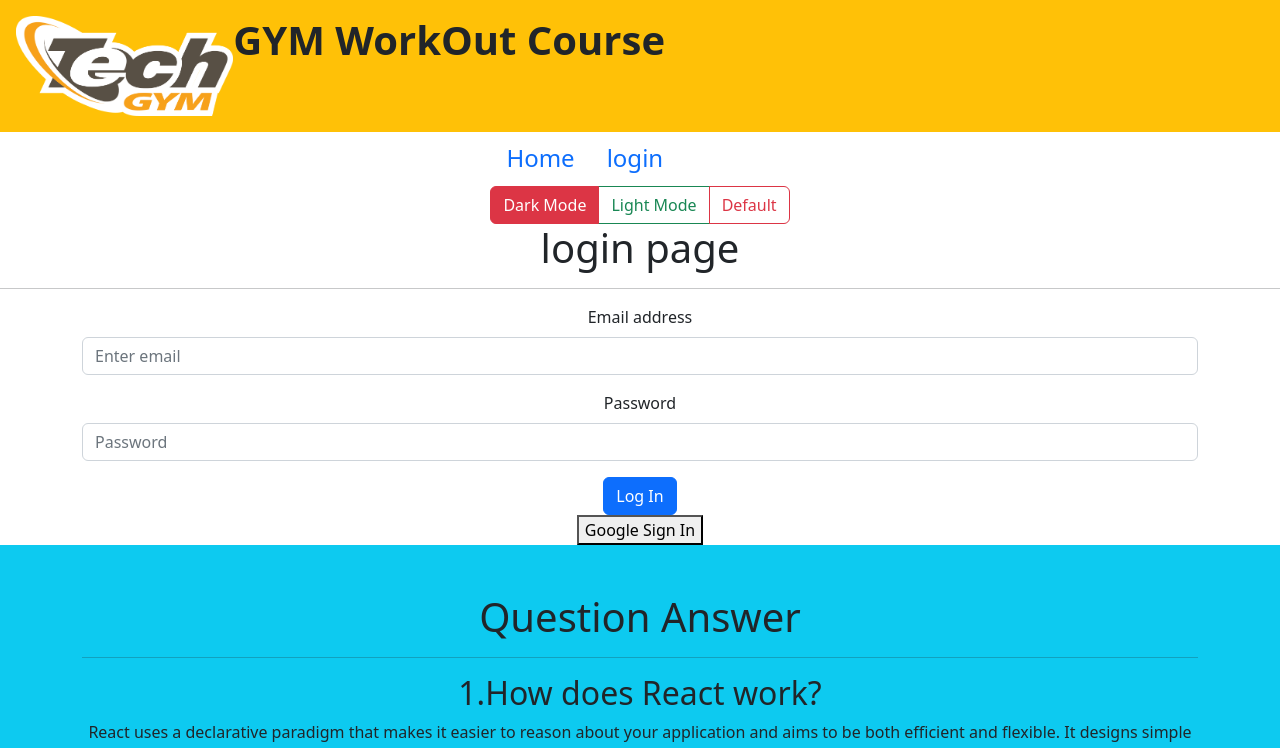
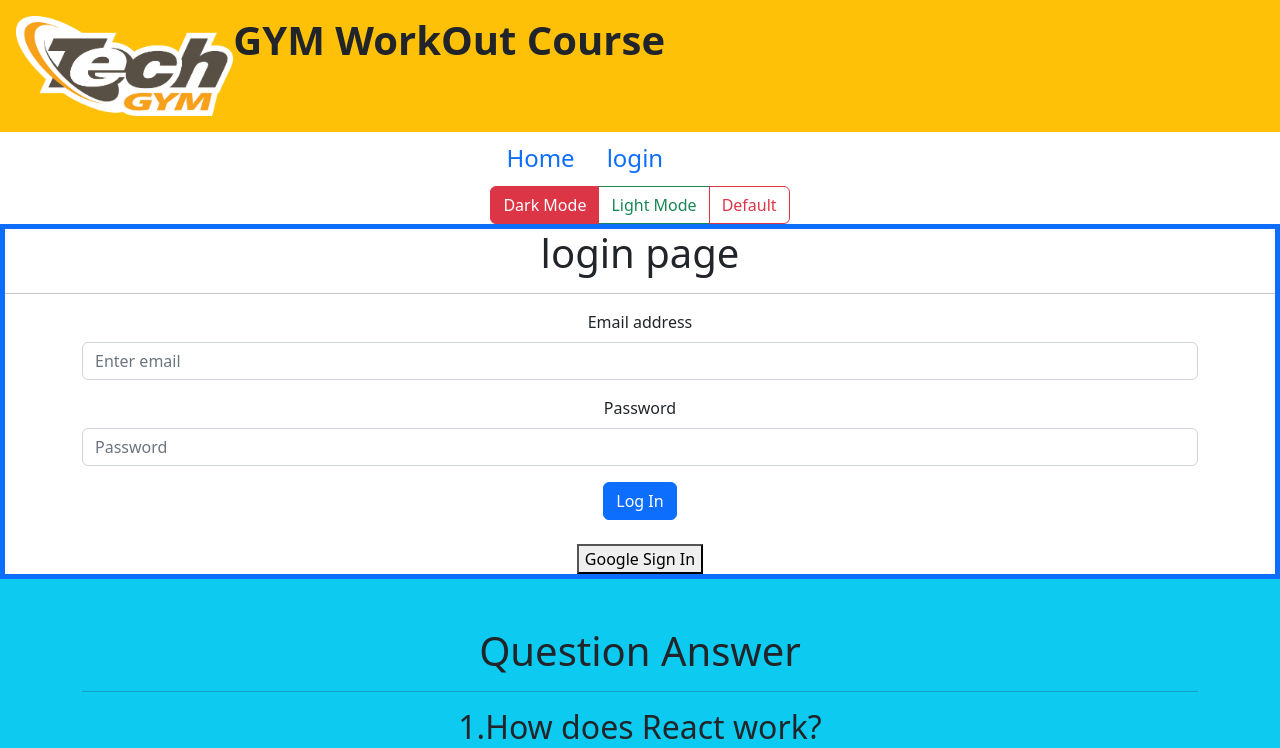
Before and after one commit to Mohammad-Musfiqur-Rahman/learning-server-react-assignment, a React (Create React App) app: page /login in a window 1280 px wide. Shown: the top 748 px of the page. Built offline with nearby package versions, Linux system fonts and the light colour scheme.

Commit message:
vercel added

```diff
--- a/src/Component/Login/Login.js
+++ b/src/Component/Login/Login.js
@@ -23,7 +23,7 @@ const Login = () => {
 
 
     return (
-        <div >
+        <div className='border border-5 border-primary'>
             <h1>login page</h1>
             <hr />
             <Form className='container'>
@@ -42,6 +42,7 @@ const Login = () => {
                     Log In
                 </Button>
             </Form>
+            <br />
             <button onClick={googleBtn}>Google Sign In</button>
         </div>
     );
--- a/src/Component/Main/Main.js
+++ b/src/Component/Main/Main.js
@@ -15,7 +15,7 @@ const Main = () => {
 
     useEffect( () => {
         // fetch('fakedata.json')
-        fetch('http://localhost:5000/course')
+        fetch('https://server-react-assignment.vercel.app/course')
         .then(res => res.json())
         .then(data => {
             setProducts(data);
```
Also changed, not shown: firebase.json (added), 1 other file (tests, documents, lock files or other folders).
